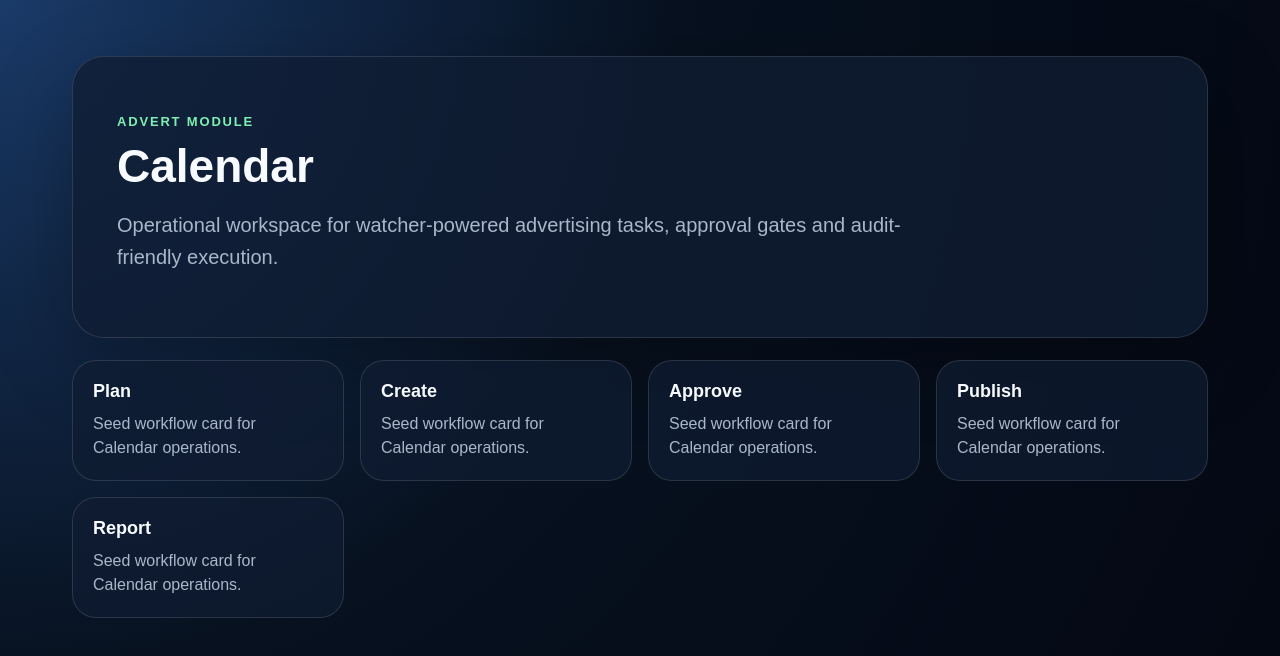
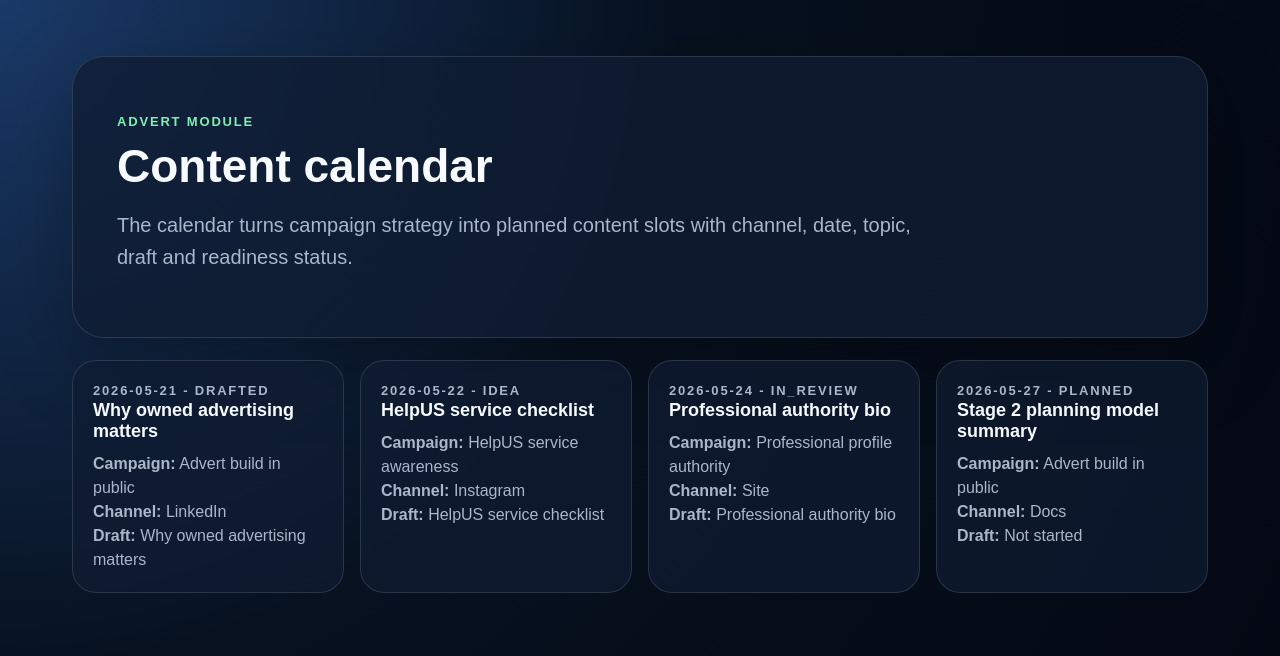
Before and after one commit to HelpUSA/advert, a Next.js app in the folder apps/web/: page /calendar in a window 1280 px wide. Shown: the top 656 px of the page. Built offline with nearby package versions, Linux system fonts and the light colour scheme.

Commit message:
Add content calendar seed screen

```diff
--- a/apps/web/src/app/calendar/page.tsx
+++ b/apps/web/src/app/calendar/page.tsx
@@ -1,19 +1,20 @@
-const items = ['Plan', 'Create', 'Approve', 'Publish', 'Report'];
+const items = [
+ { date: '2026-05-21', campaign: 'Advert build in public', channel: 'LinkedIn', topic: 'Why owned advertising matters', status: 'drafted', draft: 'Why owned advertising matters' },
+ { date: '2026-05-22', campaign: 'HelpUS service awareness', channel: 'Instagram', topic: 'HelpUS service checklist', status: 'idea', draft: 'HelpUS service checklist' },
+ { date: '2026-05-24', campaign: 'Professional profile authority', channel: 'Site', topic: 'Professional authority bio', status: 'in_review', draft: 'Professional authority bio' },
+ { date: '2026-05-27', campaign: 'Advert build in public', channel: 'Docs', topic: 'Stage 2 planning model summary', status: 'planned', draft: 'Not started' },
+];
 
 export default function Page() {
  return (
  <main className='page'>
  <section className='hero compact'>
  <p className='eyebrow'>Advert module</p>
- <h1>
-Calendar
-</h1>
- <p className='lead'>Operational workspace for watcher-powered advertising tasks, approval gates and audit-friendly execution.</p>
+ <h1>Content calendar</h1>
+ <p className='lead'>The calendar turns campaign strategy into planned content slots with channel, date, topic, draft and readiness status.</p>
  </section>
  <section className='grid'>
- {items.map((item) => <article className='card' key={item}><h2>{item}</h2><p>Seed workflow card for
-Calendar
- operations.</p></article>)}
+ {items.map((item) => <article className='card' key={item.date + item.topic}><p className='eyebrow'>{item.date} - {item.status}</p><h2>{item.topic}</h2><p><strong>Campaign:</strong> {item.campaign}</p><p><strong>Channel:</strong> {item.channel}</p><p><strong>Draft:</strong> {item.draft}</p></article>)}
  </section>
  </main>
  );
```
Also changed, not shown: 1 other file (tests, documents, lock files or other folders).
